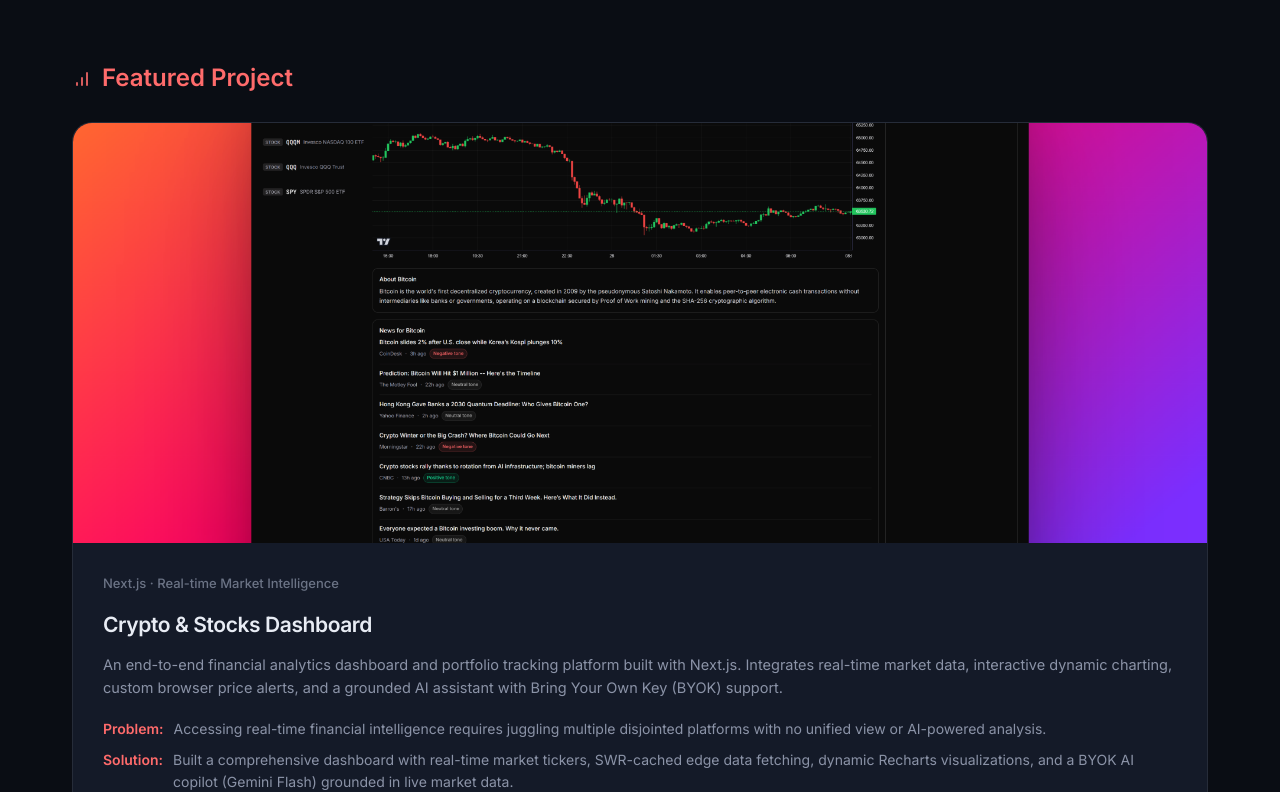
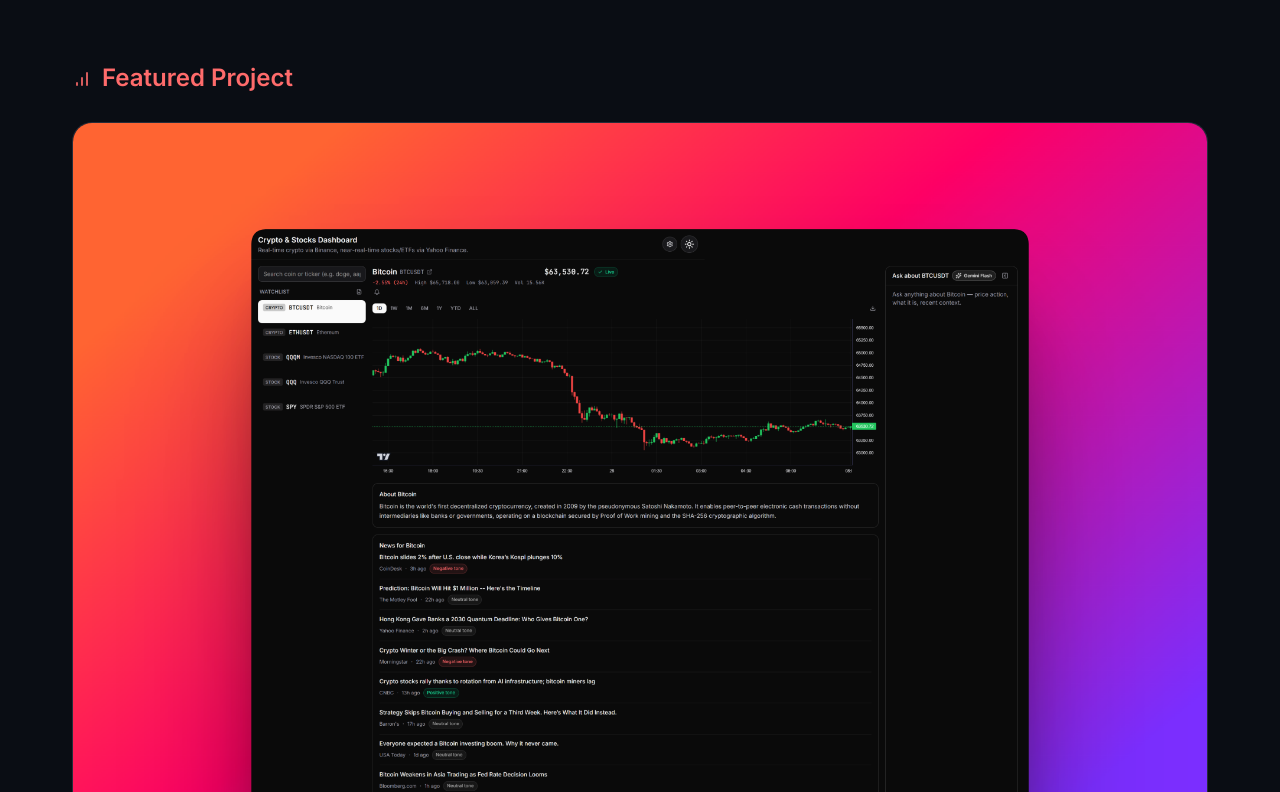
Before and after one commit to AmineMabrouk17/My-Portfolio, a Next.js app: page / in a window 1280 px wide. Shown: the part 4408-5200 px from the top of the page. Built offline with nearby package versions, Linux system fonts and the light colour scheme.

Commit message:
fix: correct hover preview display and update live demo URL

```diff
--- a/src/components/sections/Projects.tsx
+++ b/src/components/sections/Projects.tsx
@@ -122,18 +122,17 @@
         <div className="grid grid-cols-1 gap-[22px]">
           <ScrollReveal>
             <div className="group bg-[var(--color-surface)] border border-[var(--color-border)] rounded-[20px] overflow-hidden transition-all duration-300 hover:-translate-y-1 hover:border-[var(--color-accent)]" style={{ boxShadow: "0 20px 40px -20px rgba(255,107,107,0.0)" }}>
-              <div className="relative w-full aspect-[16/9] max-h-[420px] overflow-hidden bg-[var(--color-bg)]">
+              <div className="relative w-full min-h-[460px] max-lg:min-h-[320px] overflow-hidden" style={{ background: "linear-gradient(135deg, #0a0a0f 0%, #1a1a2e 50%, #0a0a0f 100%)" }}>
                 <img
                   src="/projects/crypto-stocks/hero-dashboard.png"
                   alt="Crypto & Stocks Dashboard"
-                  className="w-full h-full object-cover transition-opacity duration-300 group-hover:opacity-0"
-                  loading="lazy"
+                  className="w-full h-full object-contain transition-opacity duration-300 group-hover:opacity-0"
+                  loading="eager"
                 />
                 <img
                   src="/projects/crypto-stocks/demo.gif"
                   alt="Crypto & Stocks Dashboard Demo"
-                  className="absolute inset-0 w-full h-full object-cover opacity-0 transition-opacity duration-300 group-hover:opacity-100"
-                  loading="lazy"
+                  className="absolute inset-0 w-full h-full object-contain opacity-0 transition-opacity duration-300 group-hover:opacity-100"
                 />
               </div>
               <div className="p-[30px]">
@@ -161,7 +160,7 @@
                 </div>
                 <div className="flex flex-wrap gap-3">
                   <a
-                    href="https://crypto-stocks.vercel.app"
+                    href="https://crypto-stocks-web-taupe.vercel.app"
                     target="_blank"
                     rel="noopener noreferrer"
                     className="inline-flex items-center gap-2 px-5 py-2.5 rounded-xl no-underline font-semibold text-sm bg-[var(--color-accent)] text-[var(--color-accent-dark)] transition-all duration-200 hover:-translate-y-0.5"
```
